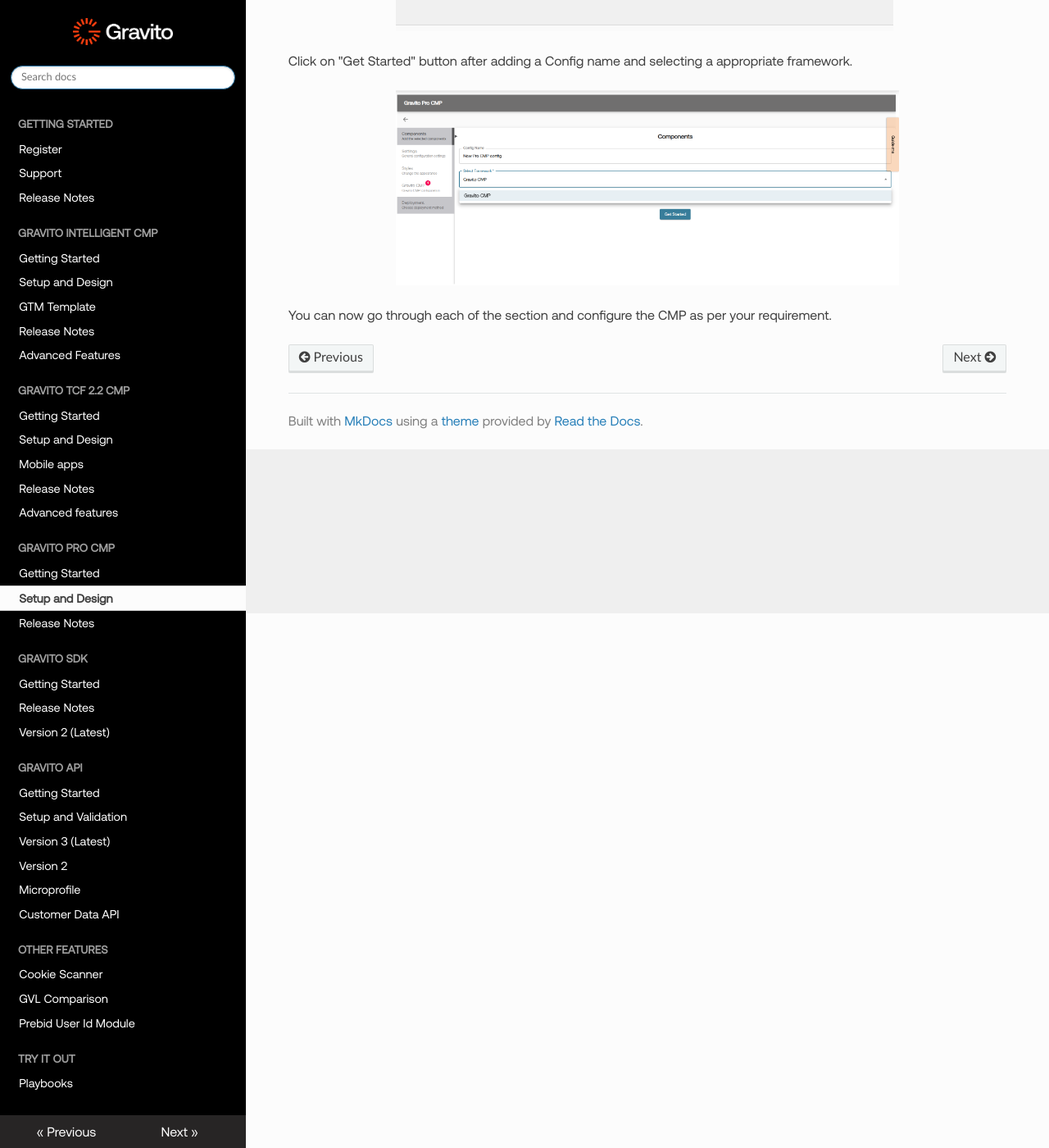
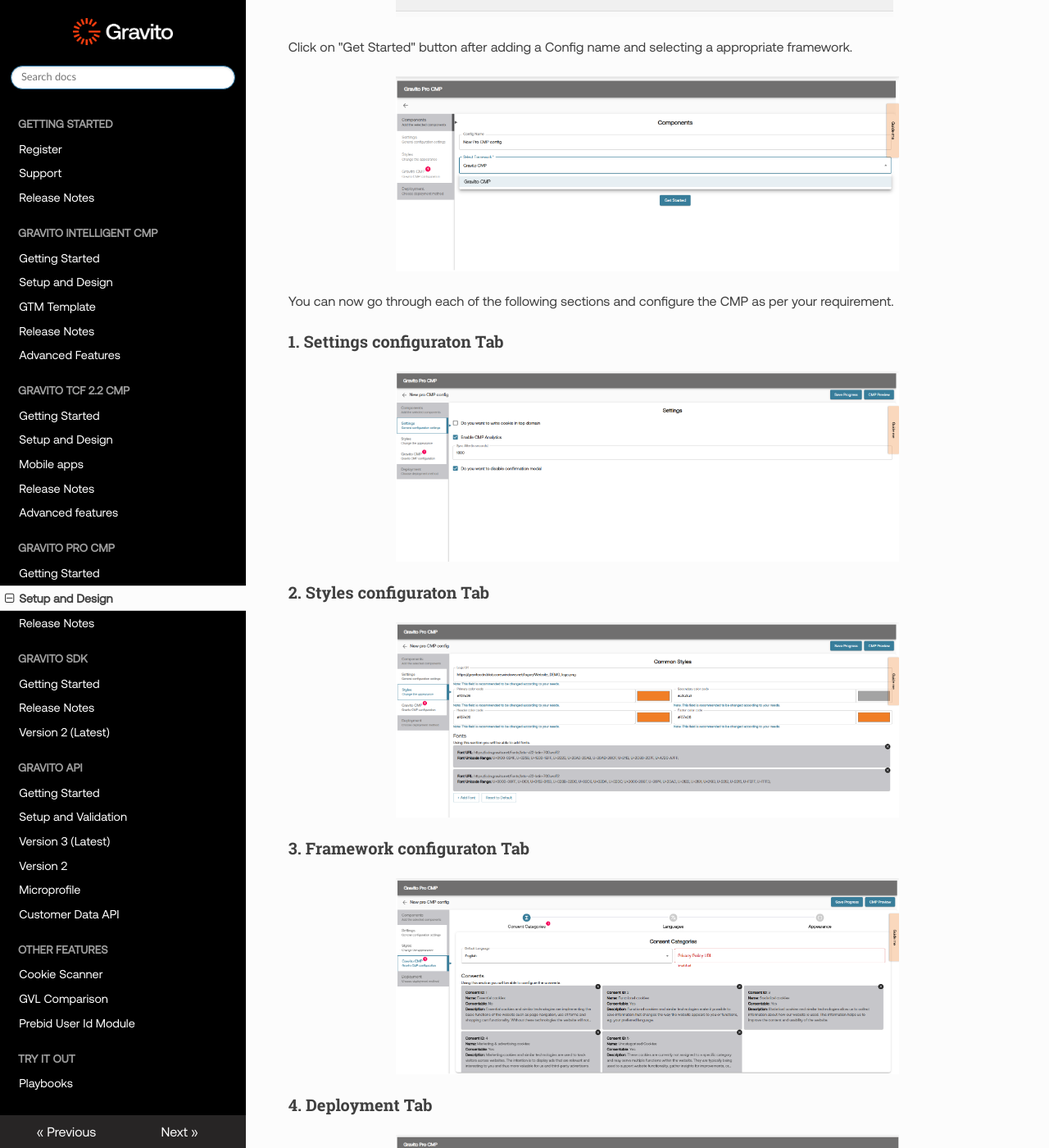
Before and after one commit to GravitoLtd/gravitoltd.github.io, an MkDocs documentation site: the page built from docs/Gravito_Pro_CMP/Setup_and_Design.md, in a window 1280 px wide and 1400 px high, scrolled down 652 px. Shown: the whole window at 82% size. Built offline with MkDocs 1.6.1, drawn with Linux system fonts in a browser that asks for light colours; nearby versions of some CDN libraries.

Commit message:
Enhance Setup and Design documentation with detailed sections and new images

```diff
--- a/docs/Gravito_Pro_CMP/Setup_and_Design.md
+++ b/docs/Gravito_Pro_CMP/Setup_and_Design.md
@@ -12,4 +12,20 @@
 
 ![](./img/configurator_setup.png)
 
-You can now go through each of the section and configure the CMP as per your requirement.
+You can now go through each of the following sections and configure the CMP as per your requirement.
+
+### 1. Settings configuraton Tab
+
+![](./img/settings_tab.png)
+
+### 2. Styles configuraton Tab
+
+![](./img/style_tab.png)
+
+### 3. Framework configuraton Tab
+
+![](./img/gravito_cmp_tab.png)
+
+### 4. Deployment Tab
+
+![](./img/deployment_tab.png)
```
Also changed, not shown: docs/Gravito_Pro_CMP/img/deployment_tab.png (added), docs/Gravito_Pro_CMP/img/gravito_cmp_tab.png (added), docs/Gravito_Pro_CMP/img/pro_configurator_link.png, docs/Gravito_Pro_CMP/img/settings_tab.png (added), docs/Gravito_Pro_CMP/img/style_tab.png (added).
